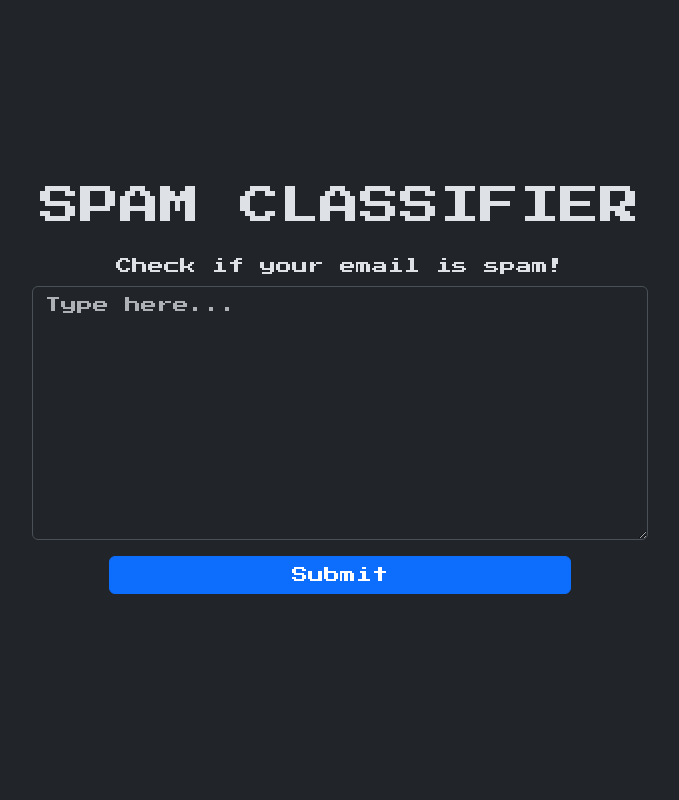
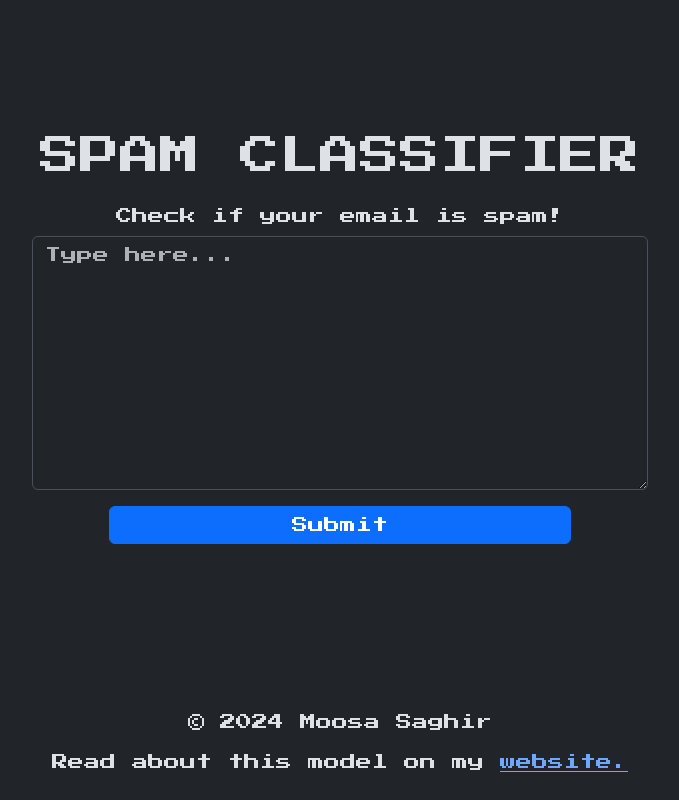
Before and after one commit to cxtraa/spam_classifier_model, a Flask app: page / in a window 1280 px wide. Shown: the whole page, without its empty margins (300-979 px from the left). Run offline with Flask 3, Linux system fonts and the light colour scheme.

Commit message:
added footer

```diff
--- a/app.py
+++ b/app.py
@@ -27,4 +27,4 @@ def index():
     return render_template("index.html", prediction=prediction)
 
 if __name__ == "__main__":
-    app.run(debug=True)
+    app.run(debug=False)
--- a/templates/index.html
+++ b/templates/index.html
@@ -12,6 +12,28 @@
             * {
                 font-family: "Press Start 2P", system-ui;
             }
+            html, body {
+                height: 100vh;
+                margin: 0;
+                overflow: hidden;
+            }
+            body {
+                display: flex;
+                flex-direction: column;
+                justify-content: center;
+                align-items: center;
+            }
+            .content {
+                flex: 1;
+                display: flex;
+                justify-content: center;
+                align-items: center;
+                width: 100%;
+            }
+            footer {
+                text-align: center;
+                padding: 10px;
+            }
         </style>
         <script>
             if ( window.history.replaceState ) {
@@ -20,7 +42,7 @@
         </script>
     </head>
     <body>
-        <div class="d-flex justify-content-center align-items-center vh-100">
+        <div class="content">
             <div class="text-center container w-50">
                 <h1 class="text-center mb-4">SPAM CLASSIFIER</h1>
                 <form class="mb-4" method="POST">
@@ -42,6 +64,10 @@
                 {% endif %}
             </div>
         </div>
+        <footer class="container">
+            <p>© 2024 Moosa Saghir</p>
+            <p>Read about this model on my <a href="https://web-production-0105.up.railway.app/">website.</a></p>
+        </footer>
 
         <script src="https://cdn.jsdelivr.net/npm/bootstrap@5.3.0-alpha1/dist/js/bootstrap.bundle.min.js"></script>
     </body>
```
